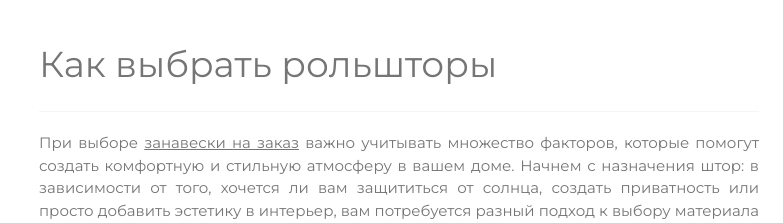
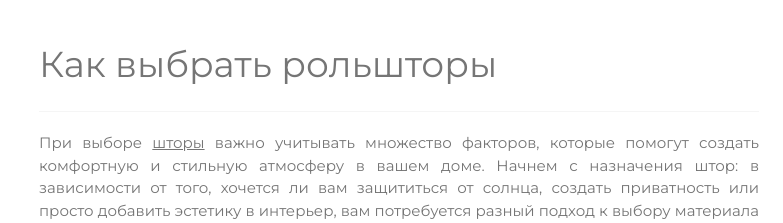
Before and after one commit to tremminas/tremminas.github.io, a plain HTML site: page index.html in a window 1280 px wide. Shown: the part 1240-1463 px from the top of the page, without its empty margins (497-1280 px from the left). Drawn offline with Linux system fonts and the light colour scheme.

Commit message:
Update index.html

```diff
--- a/index.html
+++ b/index.html
@@ -78,7 +78,7 @@
 
     <hr class="w3-opacity">
 
-<p>При выборе <a href="https://inhometex.by/">занавески на заказ</a> важно учитывать множество факторов, которые помогут создать комфортную и стильную атмосферу в вашем доме. Начнем с назначения штор: в зависимости от того, хочется ли вам защититься от солнца, создать приватность или просто добавить эстетику в интерьер, вам потребуется разный подход к выбору материала и дизайна.</p>
+<p>При выборе <a href="https://inhometex.by/">шторы</a> важно учитывать множество факторов, которые помогут создать комфортную и стильную атмосферу в вашем доме. Начнем с назначения штор: в зависимости от того, хочется ли вам защититься от солнца, создать приватность или просто добавить эстетику в интерьер, вам потребуется разный подход к выбору материала и дизайна.</p>
 
 <div align="center"><img src="/rol.jpg" style="width:80%"></div>
 
```
